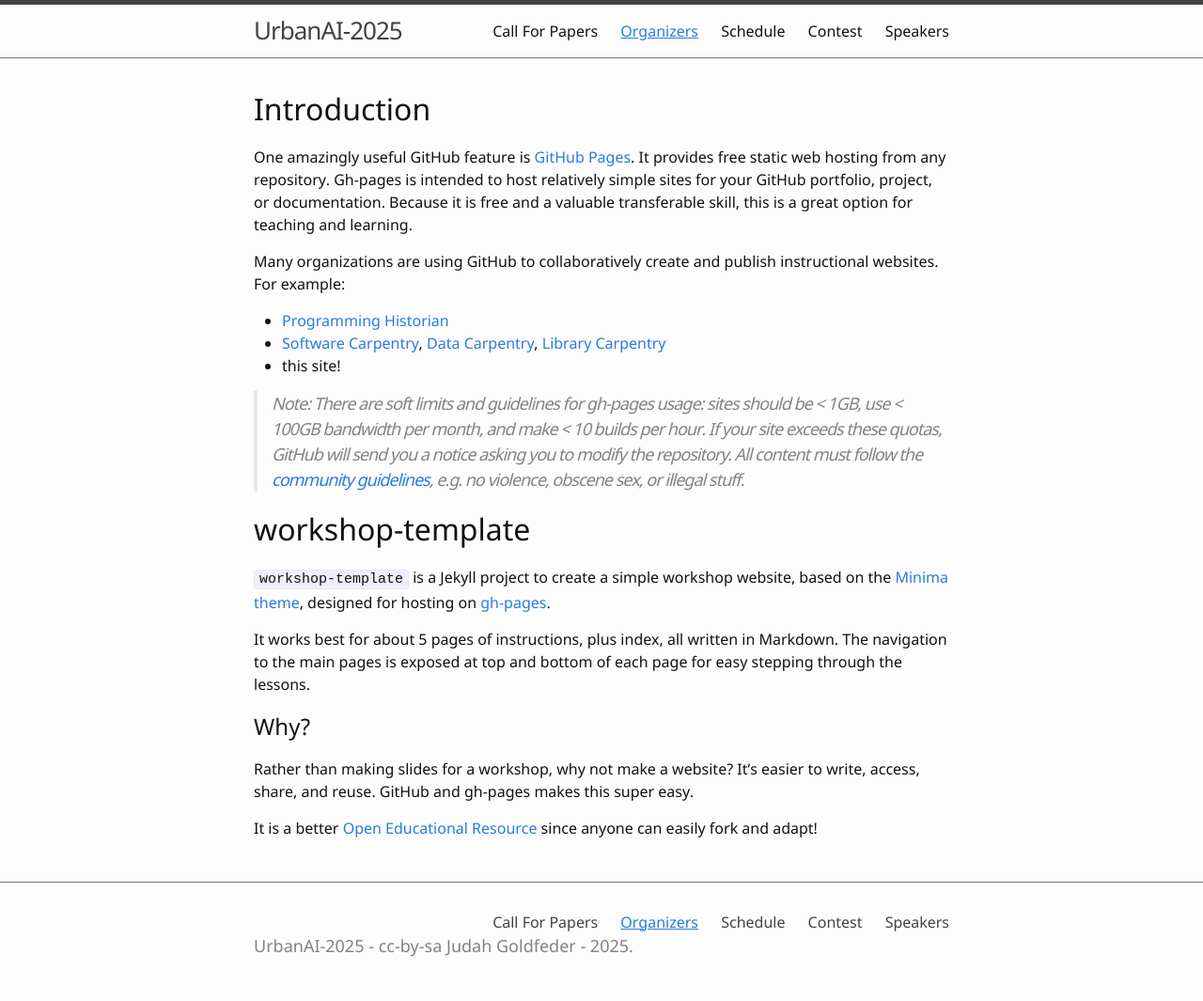
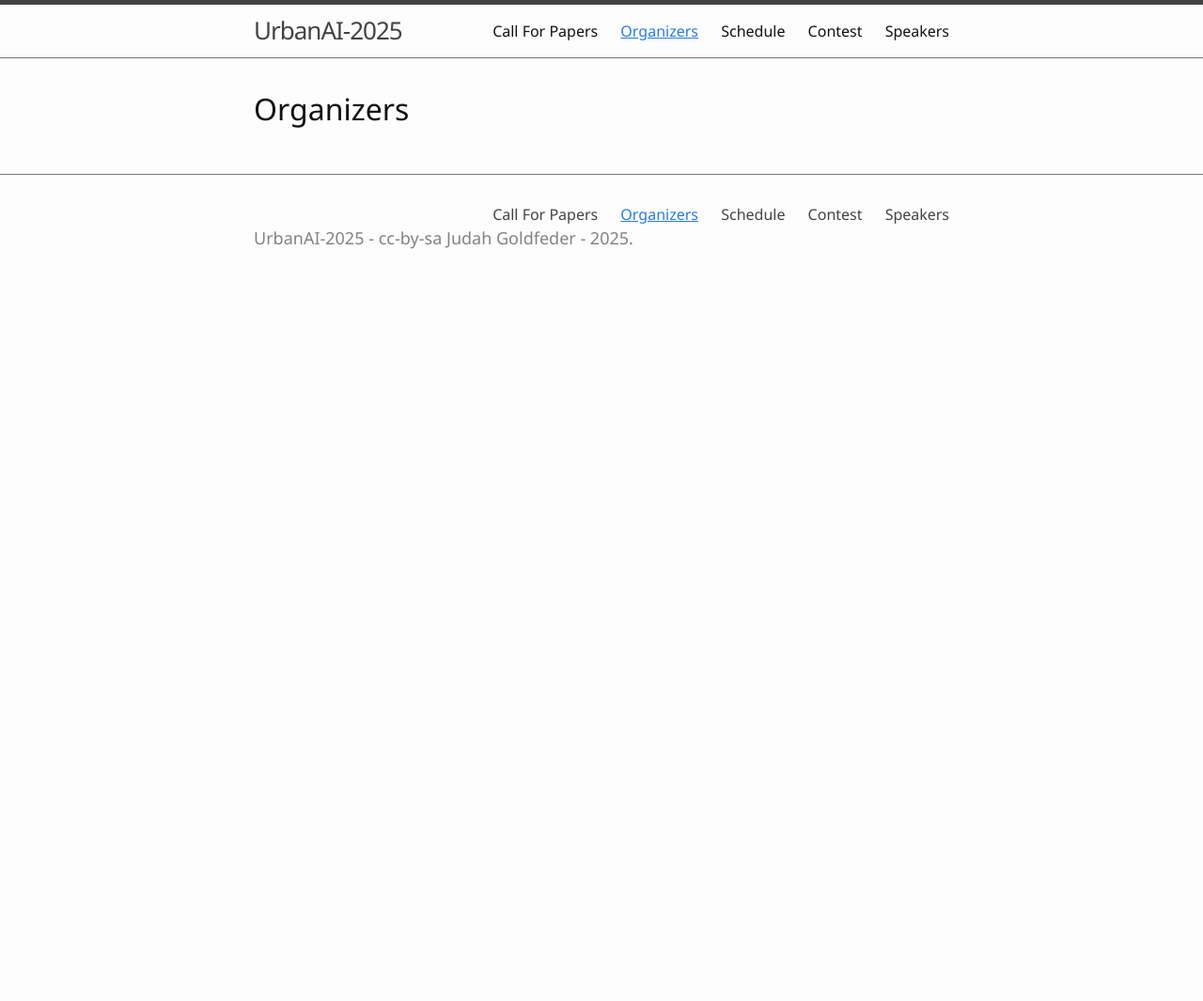
Before and after one commit to urbanAI2025/urbanAI2025.github.io, a Jekyll site: the page built from 1-organizers.md, in a window 1280 px wide. Shown: the whole page at 94% size. Built offline with Jekyll 4.4.1, drawn with Linux system fonts in a browser that asks for light colours; after the commit the page ends 900 px from its top, so only the background shows below that.

Commit message:
Update 1-organizers.md

```diff
--- a/1-organizers.md
+++ b/1-organizers.md
@@ -3,36 +3,4 @@ title: Organizers
 nav: true
 ---
 
-# Introduction
-
-One amazingly useful GitHub feature is [GitHub Pages](https://guides.github.com/features/pages/){:target='_blank'}.
-It provides free static web hosting from any repository.
-Gh-pages is intended to host relatively simple sites for your GitHub portfolio, project, or documentation.
-Because it is free and a valuable transferable skill, this is a great option for teaching and learning.
-
-Many organizations are using GitHub to collaboratively create and publish instructional websites.
-For example:
-
-- [Programming Historian](http://programminghistorian.org/)
-- [Software Carpentry](https://software-carpentry.org/), [Data Carpentry](http://www.datacarpentry.org/), [Library Carpentry](https://librarycarpentry.org/)
-- this site!
-
-> Note:
-> There are *soft* limits and guidelines for gh-pages usage: sites should be < 1GB, use < 100GB bandwidth per month, and make < 10 builds per hour.
-> If your site exceeds these quotas, GitHub will send you a notice asking you to modify the repository.
-> All content must follow the [community guidelines](https://help.github.com/articles/github-community-guidelines/), e.g. no violence, obscene sex, or illegal stuff.
-
-# workshop-template
-
-`workshop-template` is a Jekyll project to create a simple workshop website, based on the [Minima theme](https://github.com/jekyll/minima){:target='_blank'}, designed for hosting on [gh-pages](https://pages.github.com/){:target='_blank'}.
-
-It works best for about 5 pages of instructions, plus index, all written in Markdown.
-The navigation to the main pages is exposed at top and bottom of each page for easy stepping through the lessons.
-
-## Why?
-
-Rather than making slides for a workshop, why not make a website?
-It's easier to write, access, share, and reuse.
-GitHub and gh-pages makes this super easy.
-
-It is a better [Open Educational Resource](https://en.wikipedia.org/wiki/Open_educational_resources){:target='_blank'} since anyone can easily fork and adapt!
+# Organizers
```
